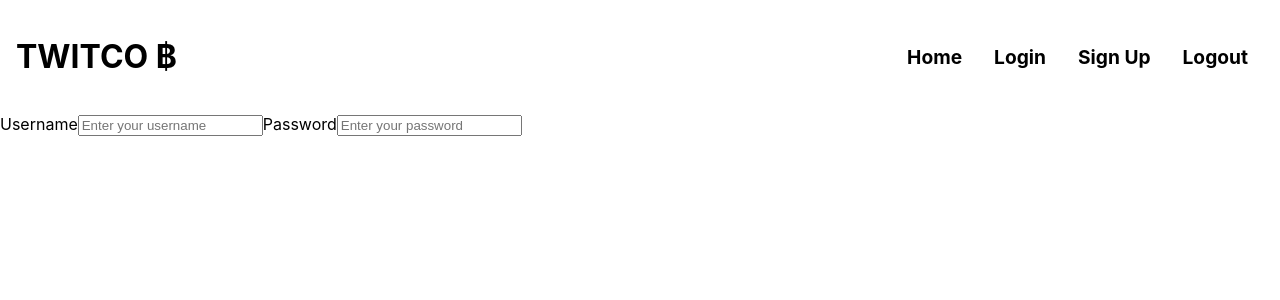
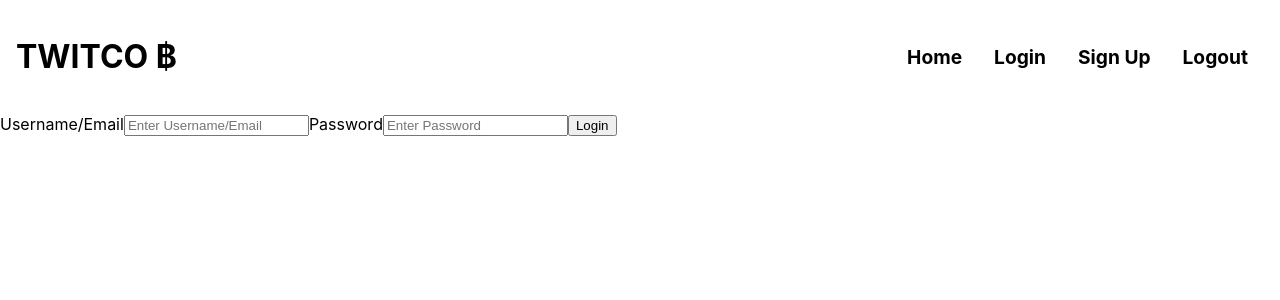
Before and after one commit to twidah/twidah-frontend, a React (Create React App) app: page /login in a window 1280 px wide. Shown: the top 300 px of the page. Built offline with nearby package versions, Linux system fonts and the light colour scheme.

Commit message:
Added localstorage set for the Login.

```diff
--- a/src/comps/login/Login.js
+++ b/src/comps/login/Login.js
@@ -1,7 +1,8 @@
 import React, { useState } from "react";
+import axios from "axios";
 
 const loginFormState = {
-  username: "",
+  usernameOrEmail: "",
   password: "",
 };
 
@@ -13,16 +14,32 @@ export default function LoginForm() {
     setLogin({ ...login, [name]: value });
   };
 
+  const submit = (e) => {
+    e.preventDefault();
+    const obj = {
+      usernameOrEmail: login.usernameOrEmail,
+      password: login.password,
+    };
+    axios
+      .post("http://localhost:4000/api/auth/login", obj)
+      .then((res) => {
+        localStorage.setItem("token", `Bearer ${res.data.token}`);
+      })
+      .catch((err) => {
+        console.log(err);
+      });
+  };
+
   return (
-    <form>
-      <label htmlFor="username">
+    <form onSubmit={submit}>
+      <label htmlFor="usernameOrEmail">
         {""}
-        Username
+        Username/Email
         <input
           type="text"
-          name="username"
-          placeholder="Enter your username"
-          value={login.username}
+          name="usernameOrEmail"
+          placeholder="Enter Username/Email"
+          value={login.usernameOrEmail}
           onChange={change}
         />
       </label>
@@ -32,12 +49,12 @@ export default function LoginForm() {
         <input
           type="password"
           name="password"
-          placeholder="Enter your password"
+          placeholder="Enter Password"
           value={login.password}
           onChange={change}
         />
       </label>
-      {/* <button onClick={}>Login</button> */}
+      <button>Login</button>
     </form>
   );
 }
```
